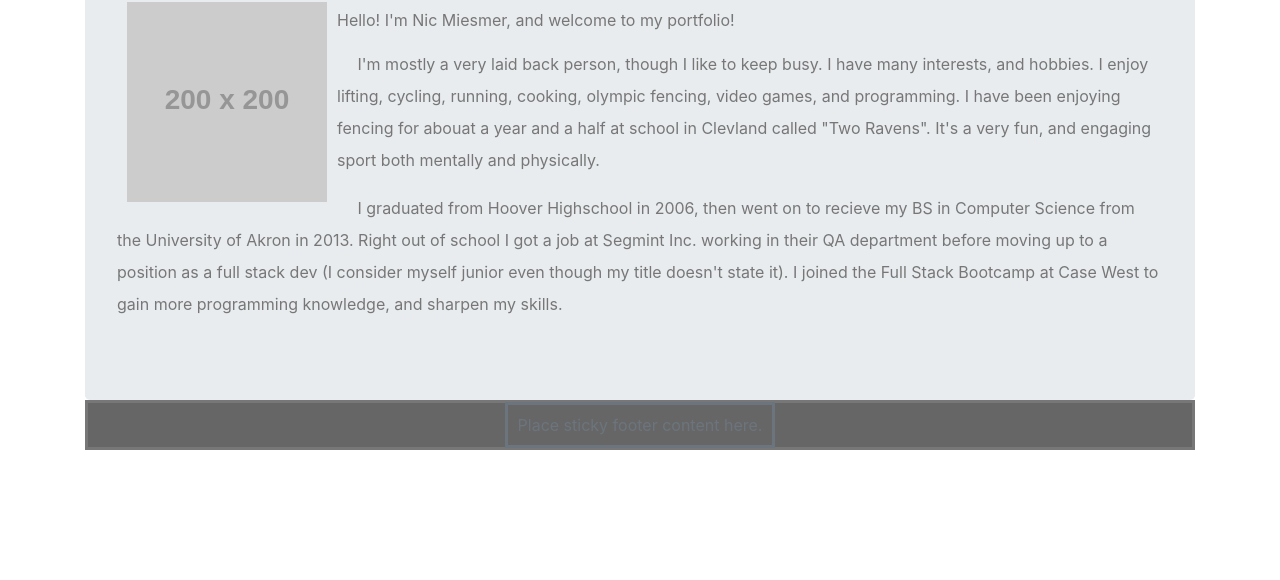
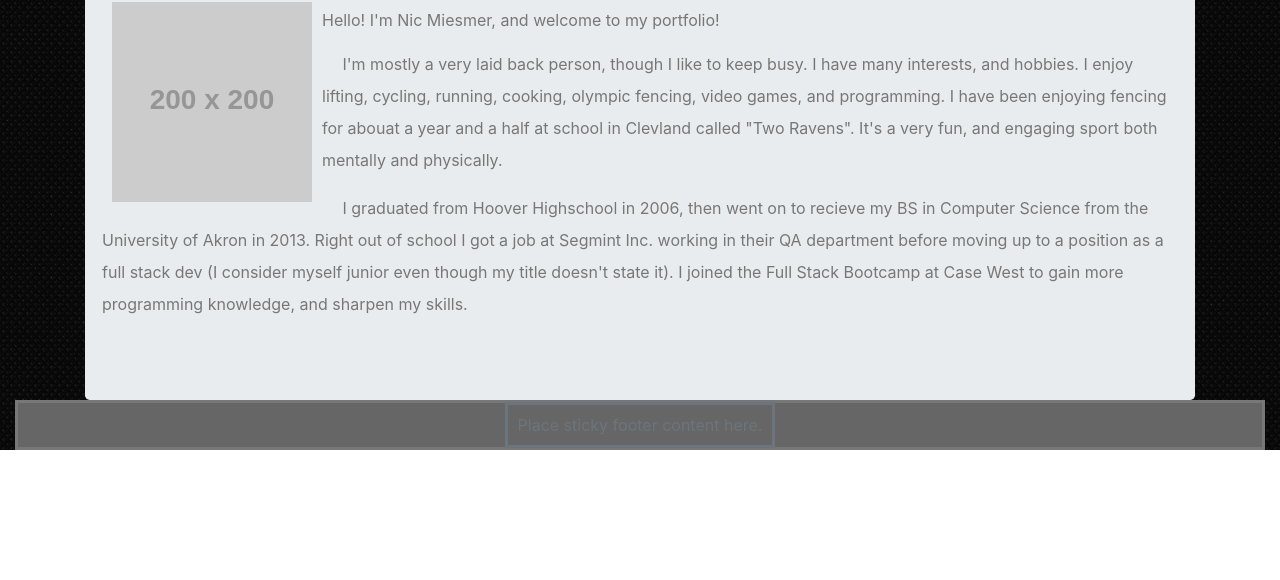
Before and after one commit to nic-miesmer/Bootstrap-Portfolio, a plain HTML site: page index.html in a window 1280 px wide. Shown: the part 220-800 px from the top of the page. Drawn offline with nearby package versions, Linux system fonts and the light colour scheme; placeholder pictures from the web are drawn by us.

```diff
--- a/assets/css/style.css
+++ b/assets/css/style.css
@@ -53,7 +53,7 @@
 
 }
 
-.main-content-container{
+.main-content-background{
     background-image: url(../images/rebel/rebel.png);}
 
 #about-me-text{
--- a/index.html
+++ b/index.html
@@ -22,15 +22,17 @@
                     </div>
                   </nav>
     </div>
+<div class="container-fluid  main-content-background">
 
-<div class="container ">
+<div class="container">
     <div class="jumbotron">
+
         <div class= "row">
 
                 <h1 class="title-text">About Me</h1>
                 <hr/>
 
-                <div class="col-md-12">
+                <div class="col-xs-12">
 
                 <a style="float:left; margin:10px;" id="profile-pic" href="#"><img src="http://via.placeholder.com/200x200"></a>
 
@@ -51,6 +53,7 @@
                 as a full stack dev (I consider myself junior even though my title doesn't state it).  I joined the Full Stack Bootcamp at
                 Case West to gain more programming knowledge, and sharpen my skills.
                 </p>
+            </div>
         </div>
     </div>
 </div>
```
Also changed, not shown: contact.html (+7 -4 lines), portfolio.html (+6 -4 lines).
